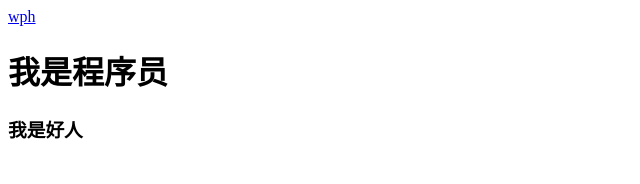
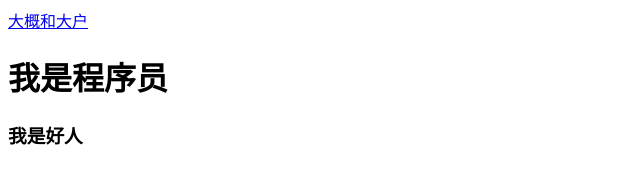
Before and after one commit to chenyihhh/chenyishigegaoshou.github.io, a plain HTML site: page index.html in a window 1280 px wide. Shown: the whole page, without its empty margins (0-640 px from the left). Drawn offline with Linux system fonts and the light colour scheme.

Commit message:
陈毅5.22
练习

```diff
--- a/index.html
+++ b/index.html
@@ -5,7 +5,7 @@
 		<title></title>
 	</head>
 	<body>
-		<a href="wph/index.html">wph</a>
+		<a href="陈毅bootstrap.html">大概和大户</a>
 		<h1>我是程序员</h1>
 		<h3>我是好人</h3>
 	</body>
```
Also changed, not shown: chenyi 2017.5.22/bootstrap.html (renamed from 陈毅bootstrap.html), chenyi 2017.5.22/img/codeguide.png (added), 1 other file.
